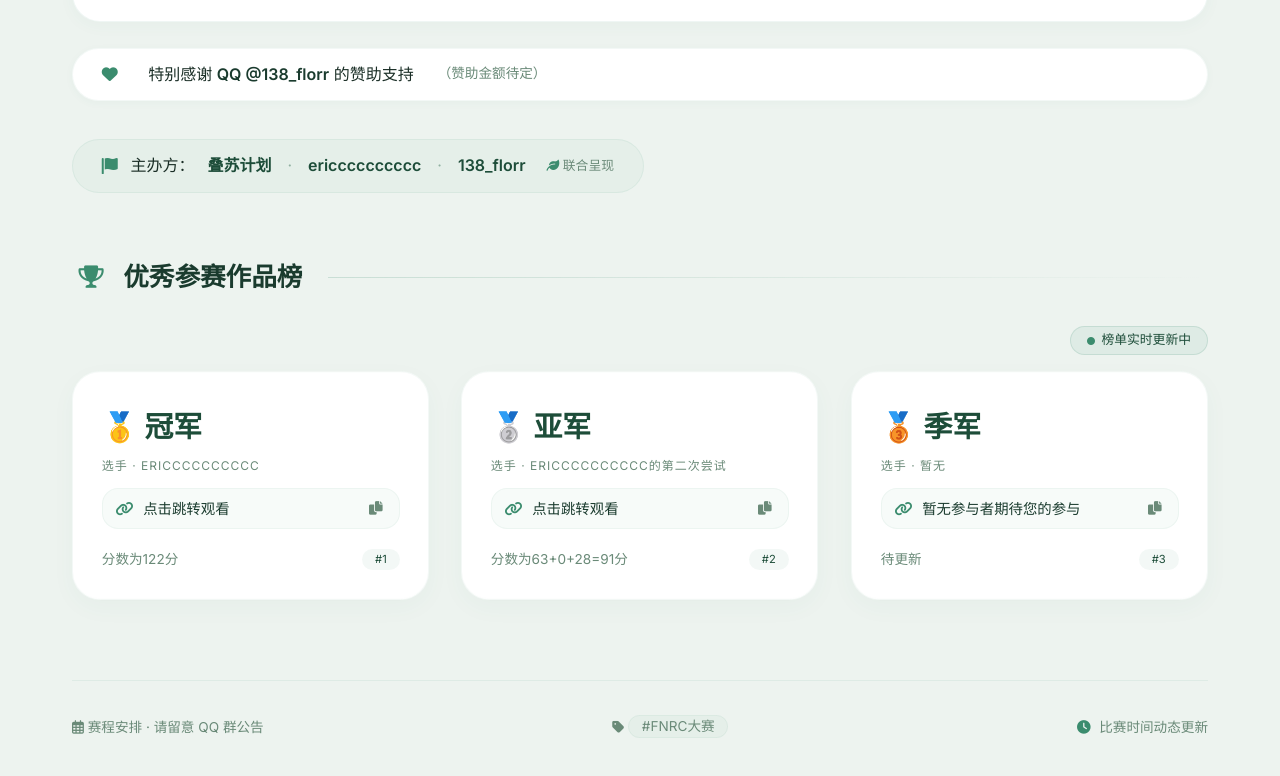
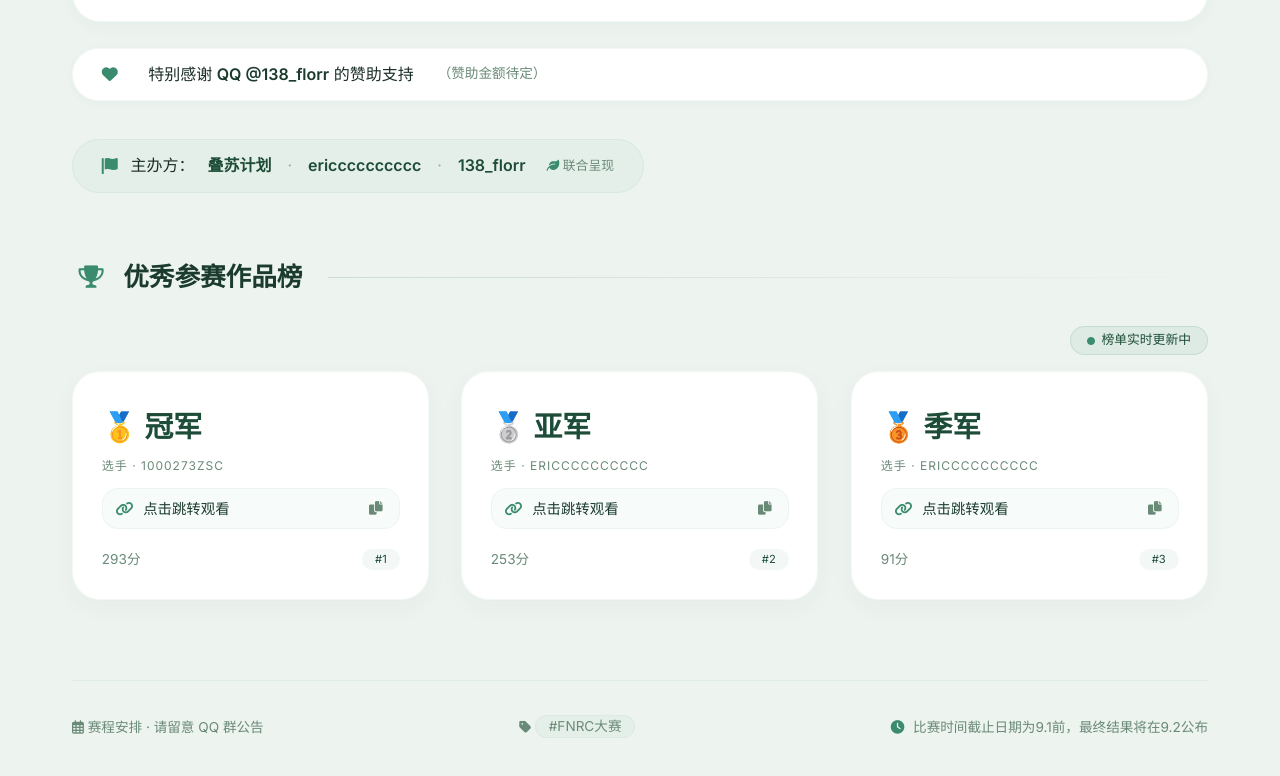
Before and after one commit to Eric-lag/florrhelper.com, a plain HTML site: page index.html in a window 1280 px wide. Shown: the part 1418-2194 px from the top of the page. Drawn offline with Linux system fonts and the light colour scheme.

Commit message:
Add files via upload

```diff
--- a/index.html
+++ b/index.html
@@ -719,12 +719,12 @@
     <div class="rule-card">
       <div class="icon"><i class="fas fa-shield-alt"></i></div>
       <h4>无特殊手段&全程录屏</h4>
-      <p>严禁使用任何外挂、脚本或非游戏内置辅助，一经发现取消资格，不得进入rift。同时需录屏并上传B站</p>
+      <p>严禁使用任何外挂、脚本或非游戏内置辅助，不得进入rift或p2w，一经发现取消资格。同时需录屏并上传B站</p>
     </div>
     <div class="rule-card">
       <div class="icon"><i class="fas fa-chart-line"></i></div>
       <h4>综合评定</h4>
-      <p>综合 <span class="highlight">卡片数量</span> 与 <span class="highlight">等级提升</span> <br>按1*legendary卡数量+20*mythic卡数量+lvl<br>的换算公式（以结束时的卡片数量为准）决出优胜。</p>
+      <p>综合 <span class="highlight">卡片数量</span> 与 <span class="highlight">等级提升</span> <br>按1*legendary卡数量+50*mythic卡数量+lvl<br>的换算公式（以结束时的卡片数量为准）决出优胜。</p>
     </div>
   </div>
 
@@ -802,42 +802,42 @@
     <!-- 第一名（指定链接） -->
     <div class="rank-card scroll-fade" data-tilt>
       <div class="rank-badge">🥇 冠军</div>
-      <div class="rank-label">选手 · ericccccccccc</div>
+      <div class="rank-label">选手 · 1000273zsc</div>
       <div class="url-box">
         <i class="fas fa-link link-icon"></i>
-        <a href="https://www.bilibili.com/video/BV1E4KF6jEC6/?spm_id_from=333.337.search-card.all.click&vd_source=aaacab8a3d01172cb3d3190c03387dfc" target="_blank">点击跳转观看</a>
+        <a href="https://www.bilibili.com/video/BV1GpKA62Erv/?spm_id_from=333.337.search-card.all.click&vd_source=aaacab8a3d01172cb3d3190c03387dfc">点击跳转观看</a>
         <button class="copy-btn" onclick="copyUrl(this)" title="复制链接"><i class="fas fa-copy"></i></button>
       </div>
       <div class="rank-sub">
-        <span>分数为122分</span>
+        <span>293分</span>
         <span class="tag">#1</span>
       </div>
     </div>
     <!-- 第二名 -->
     <div class="rank-card scroll-fade" data-tilt>
       <div class="rank-badge">🥈 亚军</div>
-      <div class="rank-label">选手 · ericccccccccc的第二次尝试</div>
+      <div class="rank-label">选手 · ericccccccccc</div>
       <div class="url-box">
         <i class="fas fa-link link-icon"></i>
-        <a href="https://www.bilibili.com/video/BV14TNZ6HEKi/?spm_id_from=333.1387.homepage.video_card.click&vd_source=aaacab8a3d01172cb3d3190c03387dfc" target="_blank">点击跳转观看</a>
+        <a href="https://www.bilibili.com/video/BV1E4KF6jEC6?spm_id_from=333.788.videopod.episodes&vd_source=aaacab8a3d01172cb3d3190c03387dfc&p=3" target="_blank">点击跳转观看</a>
         <button class="copy-btn" onclick="copyUrl(this)" title="复制链接"><i class="fas fa-copy"></i></button>
       </div>
       <div class="rank-sub">
-        <span>分数为63+0+28=91分</span>
+        <span>253分</span>
         <span class="tag">#2</span>
       </div>
     </div>
     <!-- 第三名 -->
     <div class="rank-card scroll-fade" data-tilt>
       <div class="rank-badge">🥉 季军</div>
-      <div class="rank-label">选手 · 暂无</div>
+      <div class="rank-label">选手 · ericccccccccc</div>
       <div class="url-box">
         <i class="fas fa-link link-icon"></i>
-        <a href="https://bilibili.com" target="_blank">暂无参与者期待您的参与</a>
+        <a href="https://www.bilibili.com/video/BV14TNZ6HEKi/?spm_id_from=333.337.search-card.all.click&vd_source=aaacab8a3d01172cb3d3190c03387dfc" target="_blank">点击跳转观看</a>
         <button class="copy-btn" onclick="copyUrl(this)" title="复制链接"><i class="fas fa-copy"></i></button>
       </div>
       <div class="rank-sub">
-        <span>待更新</span>
+        <span>91分</span>
         <span class="tag">#3</span>
       </div>
     </div>
@@ -852,7 +852,7 @@
       <i class="fas fa-tag"></i> <span class="tag">#FNRC大赛</span>
     </span>
     <span class="schedule-note">
-      <i class="fas fa-clock"></i> 比赛时间动态更新
+      <i class="fas fa-clock"></i> 比赛时间截止日期为9.1前，最终结果将在9.2公布
     </span>
   </footer>
 
```
